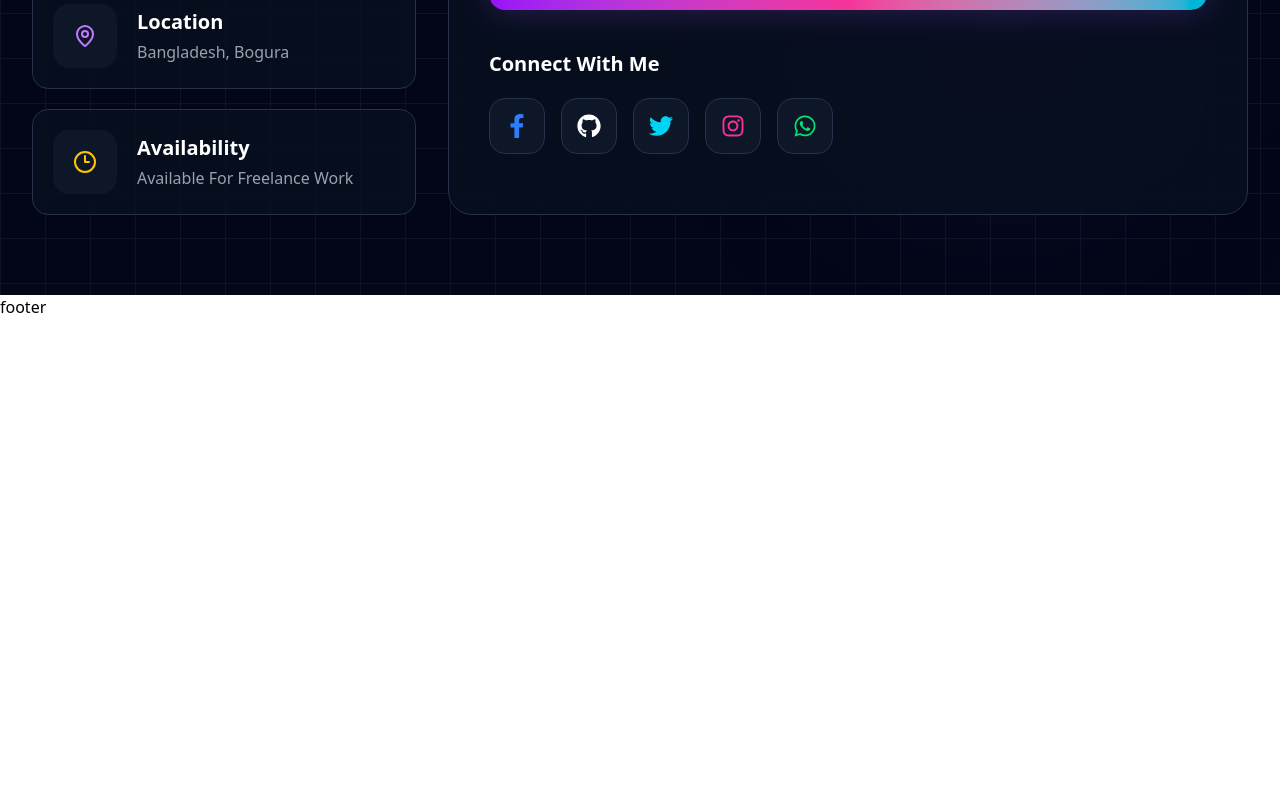
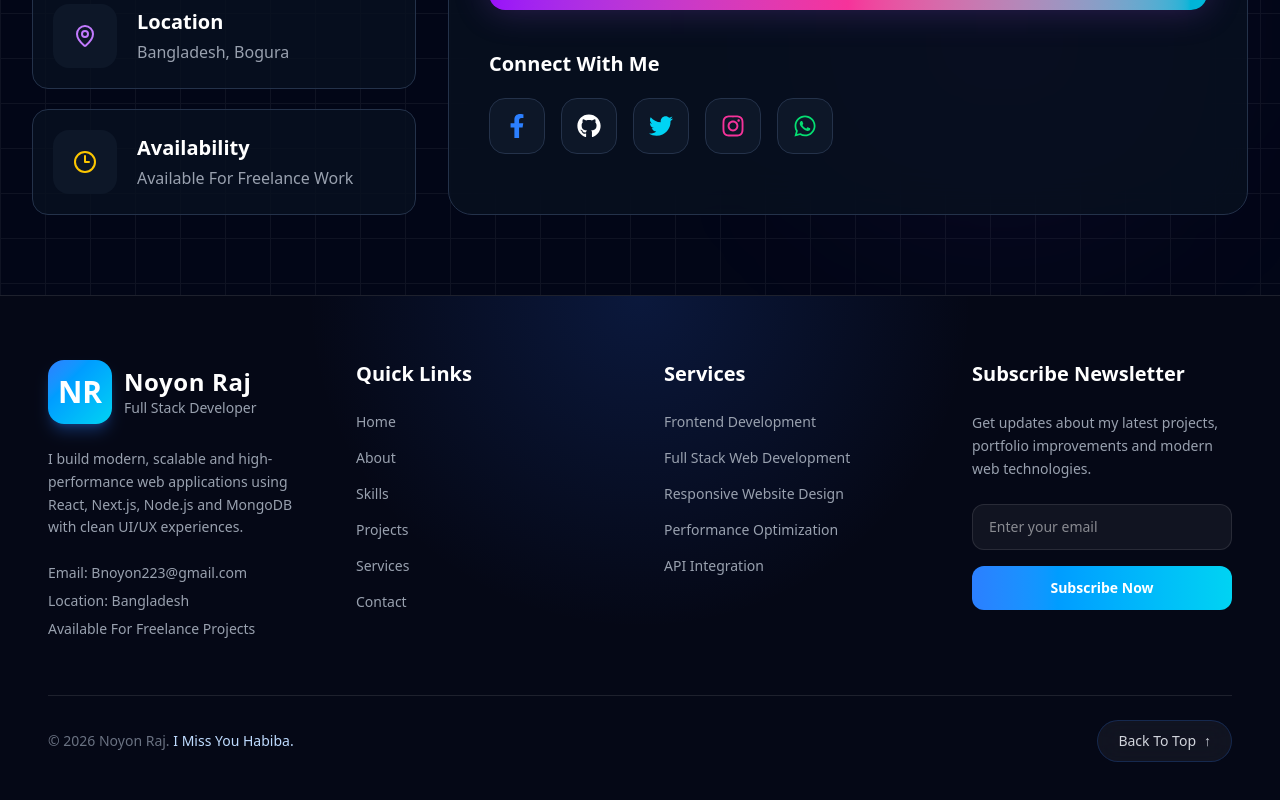
Before and after one commit to noyonAli1/noyon-web-pot, a Next.js app: page / in a window 1280 px wide. Shown: the part 6568-7368 px from the top of the page. Before the commit the page ends 6887 px from the top, so only its background shows below. Built offline with nearby package versions, Linux system fonts and the light colour scheme.

Commit message:
oll code push

```diff
--- a/src/components/shared/Footer.jsx
+++ b/src/components/shared/Footer.jsx
@@ -1,196 +1,182 @@
-// "use client";
+"use client";
 
-// import Link from "next/link";
+import Link from "next/link";
 
-// export default function Footer() {
-//     return (
-//         <footer className="relative overflow-hidden border-t border-white/10 bg-[#050816] text-white">
-//             {/* Background Effect */}
-//             <div className="absolute inset-0 bg-[radial-gradient(circle_at_top,rgba(37,99,235,0.18),transparent_40%)]" />
+export default function Footer() {
+    return (
+        <footer className="relative overflow-hidden border-t border-white/10 bg-[#050816] text-white">
+            {/* Background Effect */}
+            <div className="absolute inset-0 bg-[radial-gradient(circle_at_top,rgba(37,99,235,0.18),transparent_40%)]" />
 
-//             <div className="relative z-10 max-w-7xl mx-auto px-6 lg:px-12 py-16">
-//                 {/* Top Grid */}
-//                 <div className="grid grid-cols-1 md:grid-cols-2 lg:grid-cols-4 gap-12 text-center md:text-left">
+            <div className="relative z-10 max-w-7xl mx-auto px-6 lg:px-12 py-16">
+                {/* Top Grid */}
+                <div className="grid grid-cols-1 md:grid-cols-2 lg:grid-cols-4 gap-12 text-center md:text-left">
 
-//                     {/* Brand */}
-//                     <div className="flex flex-col items-center md:items-start">
-//                         <div className="flex items-center justify-center md:justify-start gap-3">
-//                             <div className="w-16 h-16 rounded-2xl bg-gradient-to-br from-blue-500 to-cyan-400 flex items-center justify-center text-3xl font-bold shadow-lg shadow-blue-500/30">
-//                                 NR
-//                             </div>
+                    {/* Brand */}
+                    <div className="flex flex-col items-center md:items-start">
+                        <div className="flex items-center justify-center md:justify-start gap-3">
+                            <div className="w-16 h-16 rounded-2xl bg-gradient-to-br from-blue-500 to-cyan-400 flex items-center justify-center text-3xl font-bold shadow-lg shadow-blue-500/30">
+                                NR
+                            </div>
 
-//                             <div>
-//                                 <h2 className="text-2xl font-bold tracking-wide">
-//                                     Noyon Raj
-//                                 </h2>
+                            <div>
+                                <h2 className="text-2xl font-bold tracking-wide">
+                                    Noyon Raj
+                                </h2>
 
-//                                 <p className="text-sm text-gray-400">
-//                                     Full Stack Developer
-//                                 </p>
-//                             </div>
-//                         </div>
+                                <p className="text-sm text-gray-400">
+                                    Full Stack Developer
+                                </p>
+                            </div>
+                        </div>
 
-//                         <p className="mt-6 text-gray-400 leading-relaxed text-sm max-w-sm">
-//                             I build modern, scalable and high-performance web
-//                             applications using React, Next.js, Node.js and
-//                             MongoDB with clean UI/UX experiences.
-//                         </p>
+                        <p className="mt-6 text-gray-400 leading-relaxed text-sm max-w-sm">
+                            I build modern, scalable and high-performance web
+                            applications using React, Next.js, Node.js and
+                            MongoDB with clean UI/UX experiences.
+                        </p>
 
-//                         <div className="mt-6 space-y-2 text-sm text-gray-400 flex flex-col items-center md:items-start">
-//                             <p>Email: Bnoyon223@gmail.com</p>
-//                             <p>Location: Bangladesh</p>
-//                             <p>Available For Freelance Projects</p>
-//                         </div>
-//                     </div>
+                        <div className="mt-6 space-y-2 text-sm text-gray-400 flex flex-col items-center md:items-start">
+                            <p>Email: Bnoyon223@gmail.com</p>
+                            <p>Location: Bangladesh</p>
+                            <p>Available For Freelance Projects</p>
+                        </div>
+                    </div>
 
-//                     {/* Quick Links */}
-//                     <div className="flex flex-col items-center md:items-start">
-//                         <h3 className="text-xl font-semibold mb-6">
-//                             Quick Links
-//                         </h3>
+                    {/* Quick Links */}
+                    <div className="flex flex-col items-center md:items-start">
+                        <h3 className="text-xl font-semibold mb-6">
+                            Quick Links
+                        </h3>
 
-//                         <div className="flex flex-col gap-4 text-gray-400 text-sm">
-//                             <Link
-//                                 href="/"
-//                                 className="hover:text-blue-400 transition duration-300"
-//                             >
-//                                 Home
-//                             </Link>
+                        <div className="flex flex-col gap-4 text-gray-400 text-sm">
+                            <Link
+                                href="/"
+                                className="hover:text-blue-400 transition duration-300"
+                            >
+                                Home
+                            </Link>
 
-//                             <Link
-//                                 href="#about"
-//                                 className="hover:text-blue-400 transition duration-300"
-//                             >
-//                                 About
-//                             </Link>
+                            <Link
+                                href="#about"
+                                className="hover:text-blue-400 transition duration-300"
+                            >
+                                About
+                            </Link>
 
-//                             <Link
-//                                 href="#skills"
-//                                 className="hover:text-blue-400 transition duration-300"
-//                             >
-//                                 Skills
-//                             </Link>
+                            <Link
+                                href="#skills"
+                                className="hover:text-blue-400 transition duration-300"
+                            >
+                                Skills
+                            </Link>
 
-//                             <Link
-//                                 href="#projects"
-//                                 className="hover:text-blue-400 transition duration-300"
-//                             >
-//                                 Projects
-//                             </Link>
+                            <Link
+                                href="#projects"
+                                className="hover:text-blue-400 transition duration-300"
+                            >
+                                Projects
+                            </Link>
 
-//                             <Link
-//                                 href="#services"
-//                                 className="hover:text-blue-400 transition duration-300"
-//                             >
-//                                 Services
-//                             </Link>
+                            <Link
+                                href="#services"
+                                className="hover:text-blue-400 transition duration-300"
+                            >
+                                Services
+                            </Link>
 
-//                             <Link
-//                                 href="#contact"
-//                                 className="hover:text-blue-400 transition duration-300"
-//                             >
-//                                 Contact
-//                             </Link>
-//                         </div>
-//                     </div>
+                            <Link
+                                href="#contact"
+                                className="hover:text-blue-400 transition duration-300"
+                            >
+                                Contact
+                            </Link>
+                        </div>
+                    </div>
 
-//                     {/* Services */}
-//                     <div className="flex flex-col items-center md:items-start">
-//                         <h3 className="text-xl font-semibold mb-6">
-//                             Services
-//                         </h3>
+                    {/* Services */}
+                    <div className="flex flex-col items-center md:items-start">
+                        <h3 className="text-xl font-semibold mb-6">
+                            Services
+                        </h3>
 
-//                         <div className="flex flex-col gap-4 text-gray-400 text-sm">
-//                             <p className="hover:text-blue-400 transition duration-300 cursor-pointer">
-//                                 Frontend Development
-//                             </p>
+                        <div className="flex flex-col gap-4 text-gray-400 text-sm">
+                            <p className="hover:text-blue-400 transition duration-300 cursor-pointer">
+                                Frontend Development
+                            </p>
 
-//                             <p className="hover:text-blue-400 transition duration-300 cursor-pointer">
-//                                 Full Stack Web Development
-//                             </p>
+                            <p className="hover:text-blue-400 transition duration-300 cursor-pointer">
+                                Full Stack Web Development
+                            </p>
 
-//                             <p className="hover:text-blue-400 transition duration-300 cursor-pointer">
-//                                 Responsive Website Design
-//                             </p>
+                            <p className="hover:text-blue-400 transition duration-300 cursor-pointer">
+                                Responsive Website Design
+                            </p>
 
-//                             <p className="hover:text-blue-400 transition duration-300 cursor-pointer">
-//                                 Performance Optimization
-//                             </p>
+                            <p className="hover:text-blue-400 transition duration-300 cursor-pointer">
+                                Performance Optimization
+                            </p>
 
-//                             <p className="hover:text-blue-400 transition duration-300 cursor-pointer">
-//                                 API Integration
-//                             </p>
-//                         </div>
-//                     </div>
+                            <p className="hover:text-blue-400 transition duration-300 cursor-pointer">
+                                API Integration
+                            </p>
+                        </div>
+                    </div>
 
-//                     {/* Newsletter */}
-//                     <div className="flex flex-col items-center md:items-start">
-//                         <h3 className="text-xl font-semibold mb-6">
-//                             Subscribe Newsletter
-//                         </h3>
+                    {/* Newsletter */}
+                    <div className="flex flex-col items-center md:items-start">
+                        <h3 className="text-xl font-semibold mb-6">
+                            Subscribe Newsletter
+                        </h3>
 
-//                         <p className="text-gray-400 text-sm leading-relaxed mb-6 max-w-sm">
-//                             Get updates about my latest projects, portfolio
-//                             improvements and modern web technologies.
-//                         </p>
+                        <p className="text-gray-400 text-sm leading-relaxed mb-6 max-w-sm">
+                            Get updates about my latest projects, portfolio
+                            improvements and modern web technologies.
+                        </p>
 
-//                         <form className="space-y-4 w-full max-w-sm">
-//                             <input
-//                                 type="email"
-//                                 placeholder="Enter your email"
-//                                 className="w-full bg-white/5 border border-white/10 rounded-xl px-4 py-3 outline-none focus:border-blue-500 text-sm transition"
-//                             />
+                        <form className="space-y-4 w-full max-w-sm">
+                            <input
+                                type="email"
+                                placeholder="Enter your email"
+                                className="w-full bg-white/5 border border-white/10 rounded-xl px-4 py-3 outline-none focus:border-blue-500 text-sm transition"
+                            />
 
-//                             <button
-//                                 type="submit"
-//                                 className="w-full rounded-xl bg-gradient-to-r from-blue-500 to-cyan-400 py-3 text-sm font-semibold hover:scale-[1.02] transition duration-300"
-//                             >
-//                                 Subscribe Now
-//                             </button>
-//                         </form>
-//                     </div>
-//                 </div>
+                            <button
+                                type="submit"
+                                className="w-full rounded-xl bg-gradient-to-r from-blue-500 to-cyan-400 py-3 text-sm font-semibold hover:scale-[1.02] transition duration-300"
+                            >
+                                Subscribe Now
+                            </button>
+                        </form>
+                    </div>
+                </div>
 
-//                 {/* Bottom */}
-//                 <div className="border-t border-white/10 mt-14 pt-6 flex flex-col md:flex-row items-center justify-between gap-5">
-//                     <p className="text-gray-500 text-sm text-center md:text-left">
-//                         © 2026 Noyon Raj.{" "}
-//                         <span className="text-blue-200">
-//                             I Miss You Habiba.
-//                         </span>
-//                     </p>
+                {/* Bottom */}
+                <div className="border-t border-white/10 mt-14 pt-6 flex flex-col md:flex-row items-center justify-between gap-5">
+                    <p className="text-gray-500 text-sm text-center md:text-left">
+                        © 2026 Noyon Raj.{" "}
+                        <span className="text-blue-200">
+                            I Miss You Habiba.
+                        </span>
+                    </p>
 
-//                     <a
-//                         href="#top"
-//                         className="group relative overflow-hidden rounded-full border border-blue-500/20 bg-white/5 px-5 py-2.5 text-sm font-medium text-gray-300 backdrop-blur-md transition-all duration-300 hover:-translate-y-1 hover:border-blue-400 hover:bg-blue-500/10 hover:text-white hover:shadow-[0_0_25px_rgba(59,130,246,0.35)]"
-//                     >
-//                         <span className="relative z-10 flex items-center gap-2">
-//                             Back To Top
+                    <a
+                        href="#top"
+                        className="group relative overflow-hidden rounded-full border border-blue-500/20 bg-white/5 px-5 py-2.5 text-sm font-medium text-gray-300 backdrop-blur-md transition-all duration-300 hover:-translate-y-1 hover:border-blue-400 hover:bg-blue-500/10 hover:text-white hover:shadow-[0_0_25px_rgba(59,130,246,0.35)]"
+                    >
+                        <span className="relative z-10 flex items-center gap-2">
+                            Back To Top
 
-//                             <span className="transition-transform duration-300 group-hover:-translate-y-1 group-hover:translate-x-[2px]">
-//                                 ↑
-//                             </span>
-//                         </span>
+                            <span className="transition-transform duration-300 group-hover:-translate-y-1 group-hover:translate-x-[2px]">
+                                ↑
+                            </span>
+                        </span>
 
-//                         {/* Animated Glow */}
-//                         <span className="absolute inset-0 -z-0 bg-gradient-to-r from-blue-500/0 via-blue-500/20 to-cyan-400/0 opacity-0 transition-opacity duration-500 group-hover:opacity-100" />
-//                     </a>
-//                 </div>
-//             </div>
-//         </footer>
-//     );
-// }
-
-
-
-import React from 'react';
-
-const Footer = () => {
-    return (
-        <div>
-            footer
-        </div>
+                        {/* Animated Glow */}
+                        <span className="absolute inset-0 -z-0 bg-gradient-to-r from-blue-500/0 via-blue-500/20 to-cyan-400/0 opacity-0 transition-opacity duration-500 group-hover:opacity-100" />
+                    </a>
+                </div>
+            </div>
+        </footer>
     );
-};
-
-export default Footer;
+}
```
